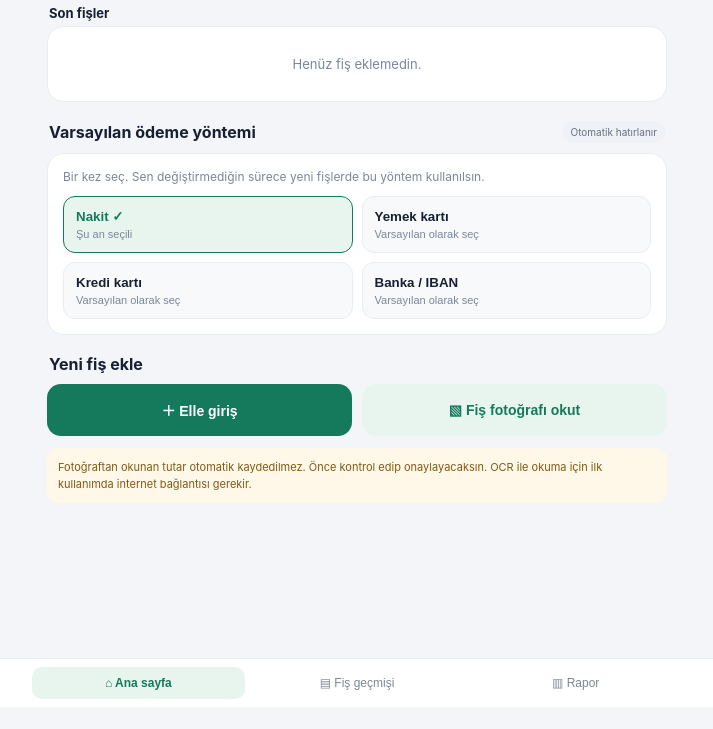
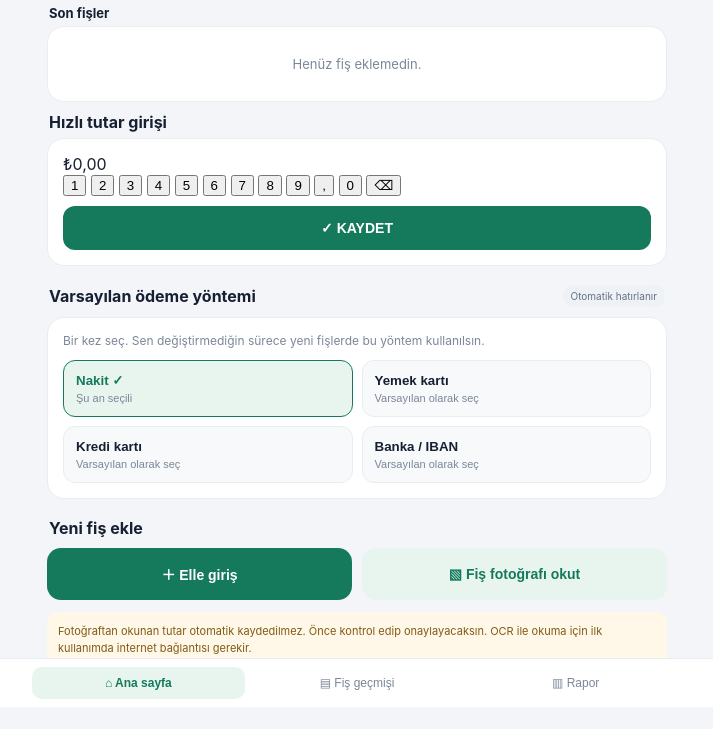
Before and after one commit to Albultr/Kurye-Hesap, a plain HTML site: page index.html in a window 1280 px wide. Shown: the part 93-822 px from the top of the page, without its empty margins (283-996 px from the left). Drawn offline with Linux system fonts and the light colour scheme.

Commit message:
Add calculator panel and quick save button

```diff
--- a/index.html
+++ b/index.html
@@ -101,6 +101,28 @@
   <button class="small-btn" id="toggleReceipts" aria-expanded="false">⌄ Tümünü göster</button>
     </div>
 <div class="panel" id="recentReceipts"></div>
+    <div class="section-head" style="margin:10px 2px 6px">
+  <h2>Hızlı tutar girişi</h2>
+</div>
+
+<div class="panel" id="calculatorPanel">
+  <div id="calculatorDisplay">₺0,00</div>
+  <div class="calculator-grid">
+    <button class="calc-key" data-key="1">1</button>
+    <button class="calc-key" data-key="2">2</button>
+    <button class="calc-key" data-key="3">3</button>
+    <button class="calc-key" data-key="4">4</button>
+    <button class="calc-key" data-key="5">5</button>
+    <button class="calc-key" data-key="6">6</button>
+    <button class="calc-key" data-key="7">7</button>
+    <button class="calc-key" data-key="8">8</button>
+    <button class="calc-key" data-key="9">9</button>
+    <button class="calc-key" data-key=",">,</button>
+    <button class="calc-key" data-key="0">0</button>
+    <button class="calc-key" data-key="back">⌫</button>
+  </div>
+  <button class="submit" id="quickSaveButton" style="margin-top:10px">✓ KAYDET</button>
+</div>
     <div class="section-head"><h2>Varsayılan ödeme yöntemi</h2><span class="pill">Otomatik hatırlanır</span></div>
     <div class="panel">
       <div class="muted">Bir kez seç. Sen değiştirmediğin sürece yeni fişlerde bu yöntem kullanılsın.</div>
```
